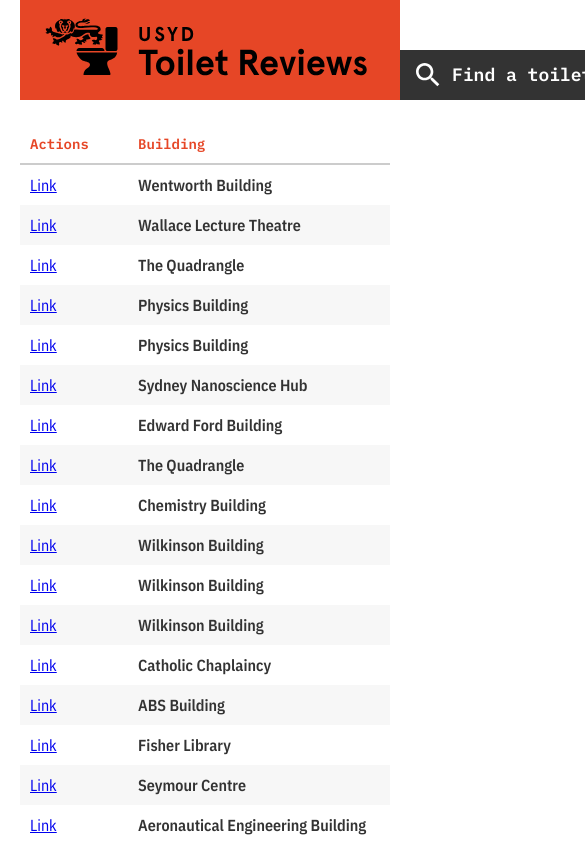
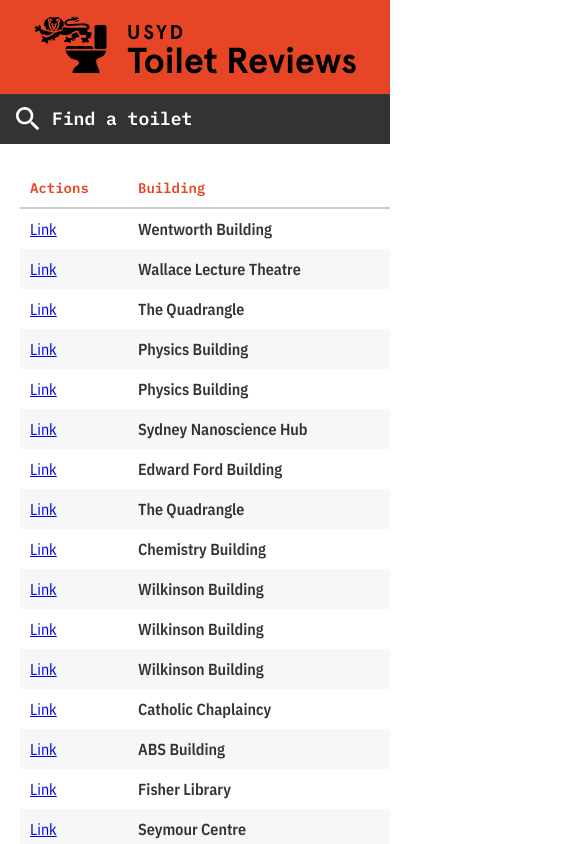
Before and after one commit to notsidney/usydtoiletreviews, a React (Create React App) app: page / in a window 390 px wide. Shown: the top 844 px of the page, 585 px wide, since content can reach past the window. Built offline with nearby package versions, Linux system fonts and the light colour scheme.

Commit message:
Responsive header

```diff
--- a/src/App.css
+++ b/src/App.css
@@ -24,12 +24,14 @@
 }
 
 .logo {
-  height: 58px;
+  max-height: 58px;
 }
 
 .search-box {
+  box-sizing: border-box;
   flex: 1;
 
+  width: 100%;
   height: 3.125rem;
   padding: 0 1rem 0 3.25rem;
   margin: 0;
@@ -52,3 +54,26 @@
   color: #fff;
   opacity: 1;
 }
+
+@media (max-width: 48rem) {
+  .app-header {
+    display: block;
+  }
+}
+
+@media (max-width: 26.25rem) {
+  .app-header {
+    width: 100vw;
+    margin-left: -1.25rem;
+  }
+
+  .logo-container {
+    padding: 1rem .75rem;
+    width: 100%;
+    height: auto;
+  }
+  .logo {
+    width: 100%;
+    height: auto;
+  }
+}
```
